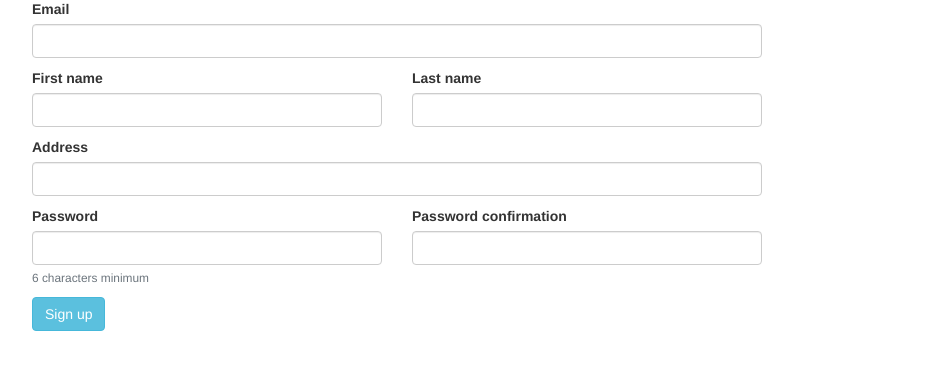
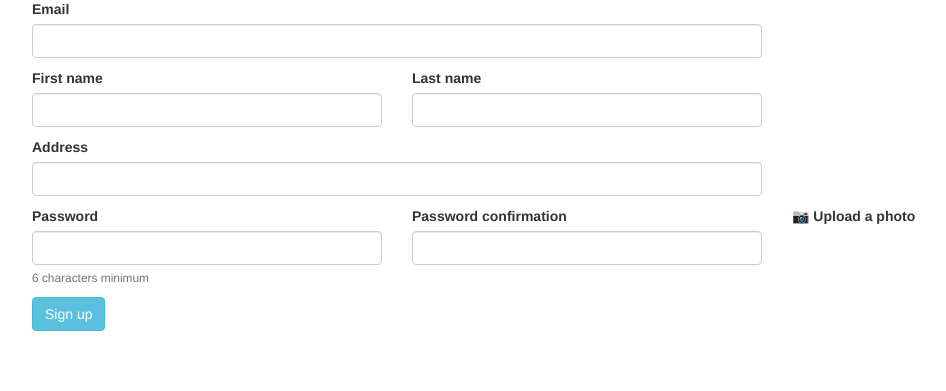
Before and after one commit to svpiddubna/local-hero, a Rails app: page /users/sign_up in a window 1280 px wide. Shown: the part 156-547 px from the top of the page, without its empty margins (53-999 px from the left). Run offline with Rails 7, Linux system fonts and the light colour scheme; style sheets or scripts are compiled from the project's sources; some libraries are stand-ins or nearby versions.

Commit message:
fixed form bug

```diff
--- a/app/controllers/application_controller.rb
+++ b/app/controllers/application_controller.rb
@@ -1,4 +1,11 @@
 class ApplicationController < ActionController::Base
   protect_from_forgery with: :exception
   before_action :authenticate_user!
+  before_action :configure_permitted_parameters, if: :devise_controller?
+
+  def configure_permitted_parameters
+    devise_parameter_sanitizer.permit(:sign_up, keys: [:first_name, :last_name, :photo, :address, :photo_cache])
+
+    devise_parameter_sanitizer.permit(:account_update, keys: [:username])
+  end
 end
--- a/app/models/user.rb
+++ b/app/models/user.rb
@@ -11,4 +11,5 @@ class User < ApplicationRecord
 
   has_many :attendances
   has_many :attended_events, -> { where(type: "Event") }, through: :attendances, source: :post
+  mount_uploader :photo, PhotoUploader
 end
--- a/app/views/devise/registrations/new.html.erb
+++ b/app/views/devise/registrations/new.html.erb
@@ -43,6 +43,11 @@
                         required: true,
                         input_html: { autocomplete: "new-password" } %>
           </div>
+          <div class="col-xs-12 col-md-4">
+            <%= f.input :photo, input_html: { class: 'hidden' }, label_html:
+            { class: 'upload-photo'}, label: '📷 Upload a photo'%>
+            <%= f.input :photo_cache, as: :hidden %>
+          </div>
         </div>
       </div>
 
--- a/app/views/shared/_navbar.html.erb
+++ b/app/views/shared/_navbar.html.erb
@@ -18,7 +18,7 @@
       <div class="navbar-wagon-item">
         <div class="dropdown">
 
-          <%= cl_image_tag("o4uoukre2myejp0ewdsm"), class: "avatar dropdown-toggle", id: "navbar-wagon-menu", "data-toggle" => "dropdown" %>
+          <%= cl_image_tag current_user.photo.url(:bright_face), class: "avatar dropdown-toggle", id: "navbar-wagon-menu", "data-toggle" => "dropdown" %>
           <ul class="dropdown-menu dropdown-menu-right navbar-wagon-dropdown-menu">
             <li>
               <%= link_to "#" do %>
--- a/config/application.rb
+++ b/config/application.rb
@@ -1,6 +1,7 @@
 require_relative 'boot'
 
 require 'rails/all'
+require 'carrierwave'
 
 # Require the gems listed in Gemfile, including any gems
 # you've limited to :test, :development, or :production.
```
Also changed, not shown: app/assets/stylesheets/components/_upload_image_button.scss (added, +8 -0 lines), 1 other file.
